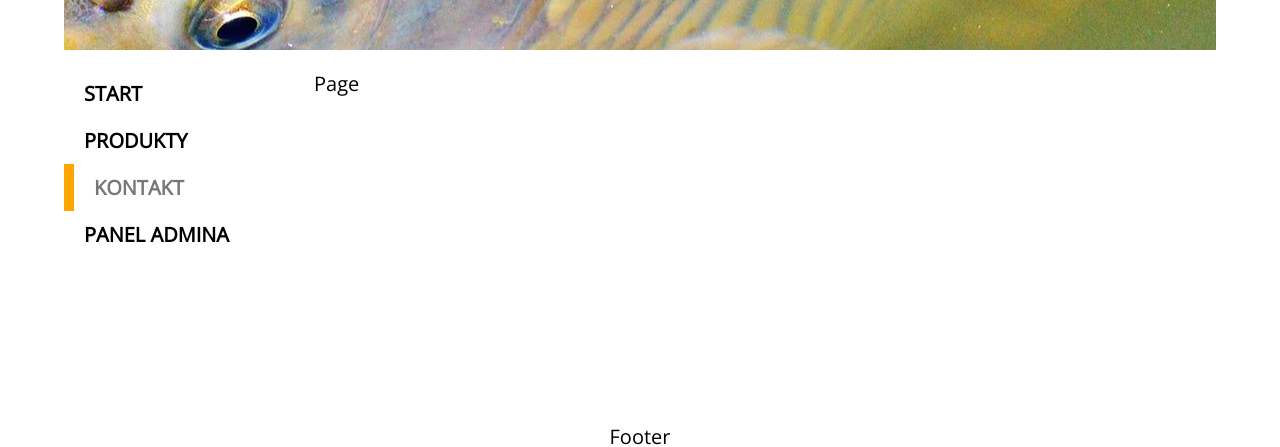
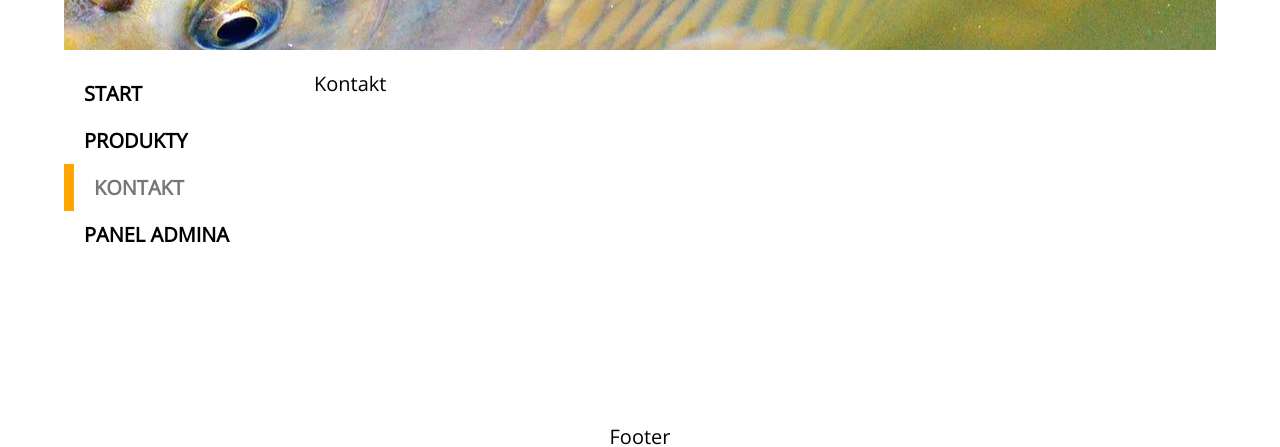
Before and after one commit to hugobosy/routing-react, a React (Create React App) app: page /contact in a window 1280 px wide. Shown: the part 350-797 px from the top of the page. Built offline with nearby package versions, Linux system fonts and the light colour scheme.

Commit message:
add pages & routing

```diff
--- a/package.json
+++ b/package.json
@@ -8,6 +8,7 @@
     "@testing-library/user-event": "^13.5.0",
     "react": "^18.1.0",
     "react-dom": "^18.1.0",
+    "react-router": "^6.3.0",
     "react-router-dom": "^6.3.0",
     "react-scripts": "5.0.1",
     "web-vitals": "^2.1.4"
--- a/src/layouts/Page.js
+++ b/src/layouts/Page.js
@@ -1,7 +1,20 @@
 import React from "react";
+// import {Route} from "react-router-dom";
+import {HomePage} from "../pages/HomePage";
+import {ProductPage} from "../pages/ProductPage";
+import {ContactPage} from "../pages/ContactPage";
+import {AdminPage} from "../pages/AdminPage";
+import {ErrorPage} from "../pages/ErrorPage";
+import {Routes, Route} from "react-router";
 
 export const Page = () => {
     return (
-        <div>Page</div>
+        <Routes>
+                <Route path="/" element={<HomePage/>}/>
+                <Route path="/product" element={<ProductPage/>}/>
+                <Route path="/contact" element={<ContactPage/>}/>
+                <Route path="/admin" element={<AdminPage/>}/>
+                <Route element={<ErrorPage/>}/>
+        </Routes>
     )
 }
--- /dev/null
+++ b/src/pages/AdminPage.js
@@ -0,0 +1,7 @@
+import React from "react";
+
+export const AdminPage = () => {
+    return (
+        <div>Admin</div>
+    )
+}
--- /dev/null
+++ b/src/pages/ContactPage.js
@@ -0,0 +1,7 @@
+import React from "react";
+
+export const ContactPage = () => {
+    return (
+        <div>Kontakt</div>
+    )
+}
--- /dev/null
+++ b/src/pages/ErrorPage.js
@@ -0,0 +1,7 @@
+import React from "react";
+
+export const ErrorPage = () => {
+    return (
+        <div>Nie ma takiej strony</div>
+    )
+}
--- /dev/null
+++ b/src/pages/HomePage.js
@@ -0,0 +1,7 @@
+import React from "react";
+
+export const HomePage = () => {
+    return (
+        <div>Home</div>
+    )
+}
--- /dev/null
+++ b/src/pages/ProductPage.js
@@ -0,0 +1,7 @@
+import React from "react";
+
+export const ProductPage = () => {
+    return (
+        <div>Produkty</div>
+    )
+}
```
Also changed, not shown: 1 other file (tests, documents, lock files or other folders).
